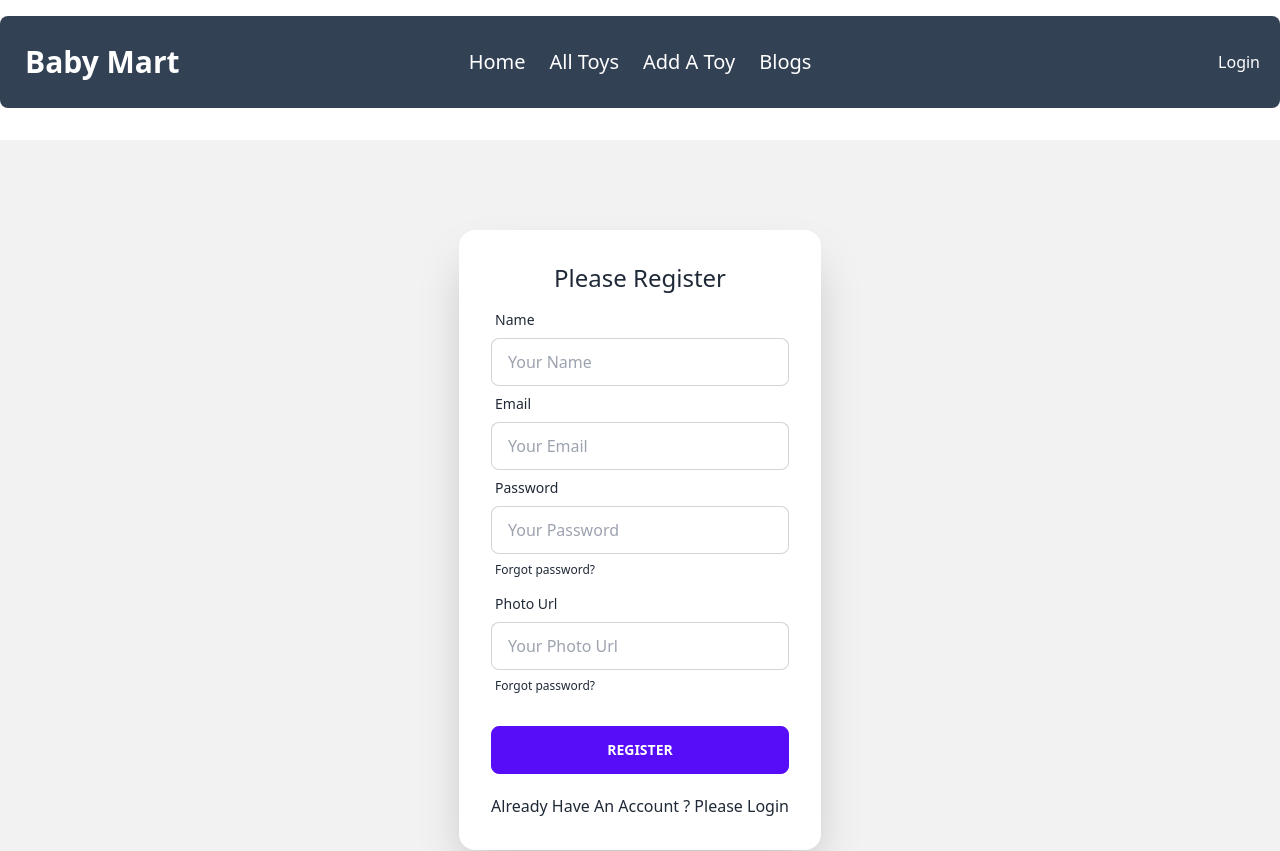
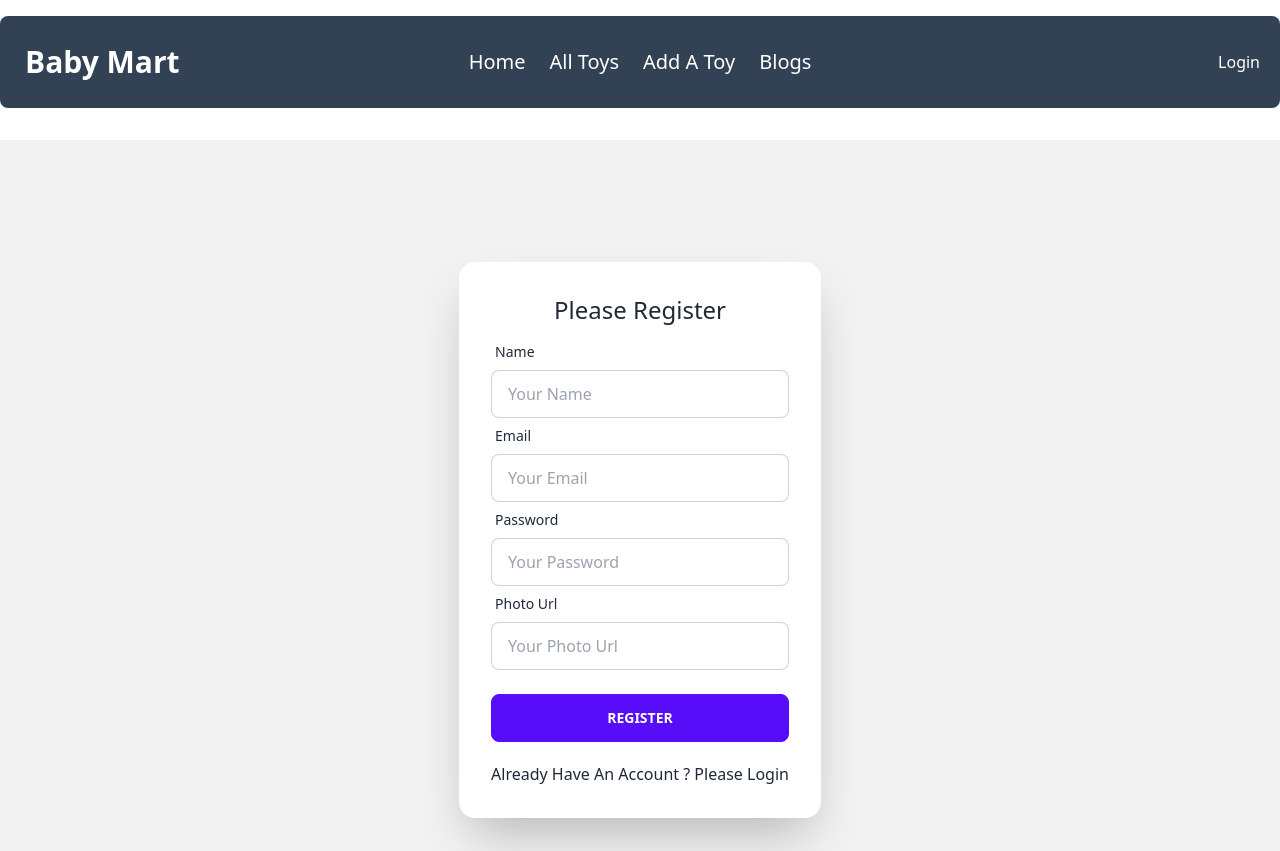
Before and after one commit to saidur02/Baby_mart, a React (Vite) app: page /signup in a window 1280 px wide. Shown: the top 851 px of the page. Built offline with nearby package versions, Linux system fonts and the light colour scheme; no server answers.

Commit message:
final submit

```diff
--- a/src/Pages/Login/Registration/Registration.jsx
+++ b/src/Pages/Login/Registration/Registration.jsx
@@ -51,18 +51,14 @@
                                 <span className="label-text">Password</span>
                             </label>
                             <input type="password" name='password' placeholder="Your Password" className="input input-bordered" />
-                            <label className="label">
-                                <a href="#" className="label-text-alt link link-hover">Forgot password?</a>
-                            </label>
+
                         </div>
                         <div className="form-control">
                             <label className="label">
                                 <span className="label-text">Photo Url</span>
                             </label>
                             <input type="text" name='photo' placeholder="Your Photo Url" className="input input-bordered" />
-                            <label className="label">
-                                <a href="#" className="label-text-alt link link-hover">Forgot password?</a>
-                            </label>
+
                         </div>
                         <div className="form-control mt-6">
                             <button className="btn btn-primary">Register</button>
```
